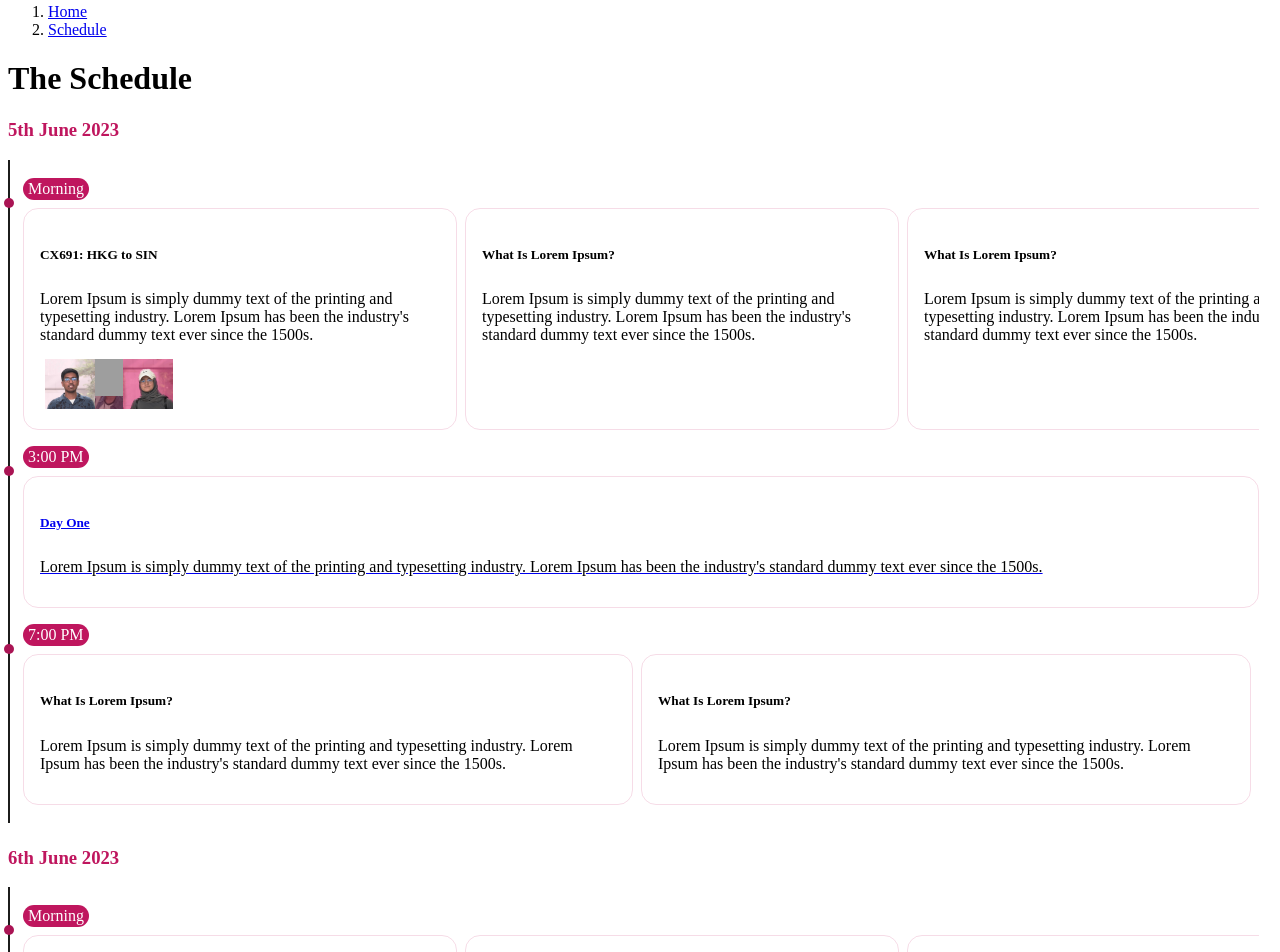
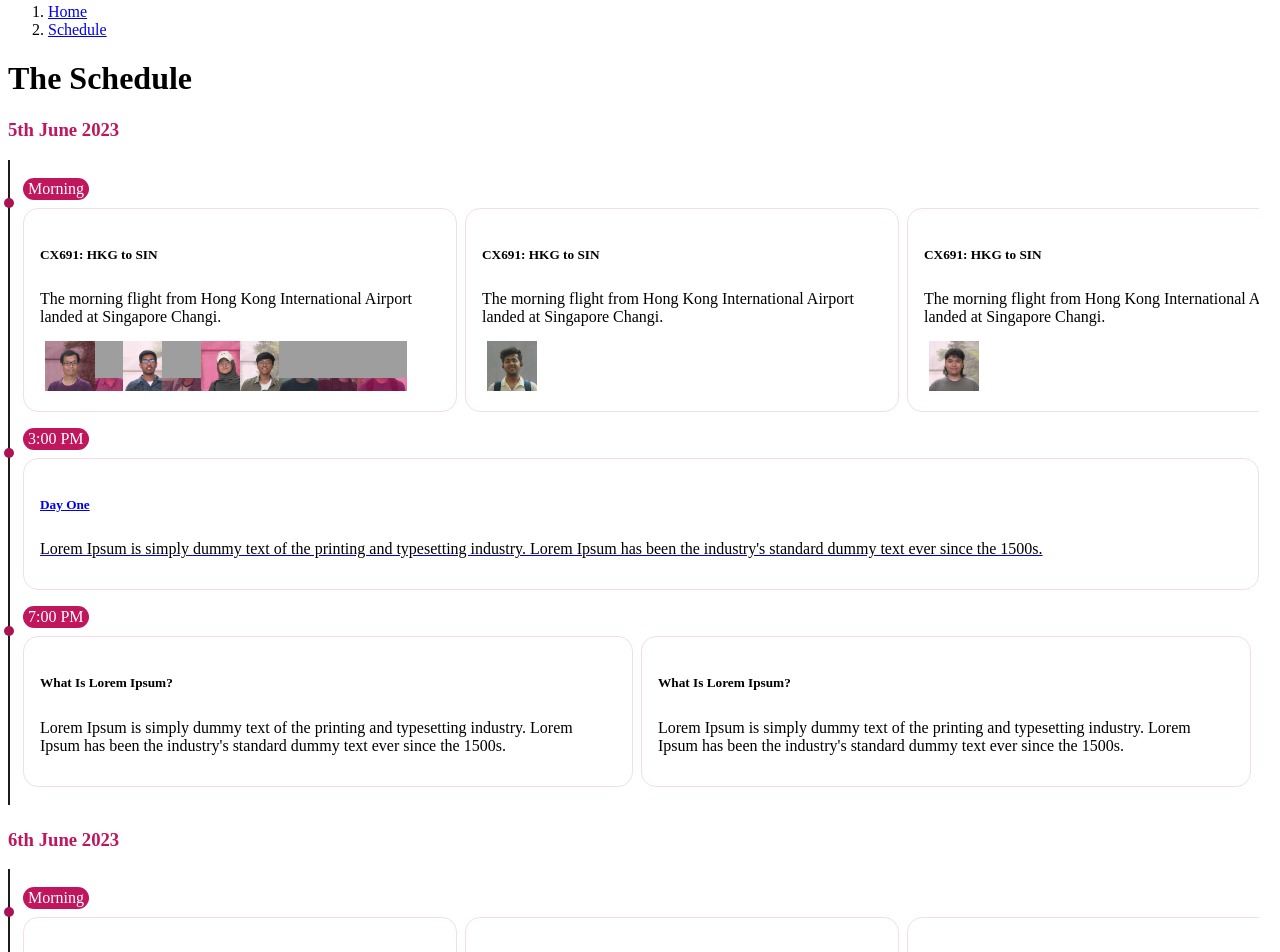
Before and after one commit to H11Maitree/SGVisit, a Jekyll site: the page built from schedule.html, in a window 1280 px wide. Shown: the part 797-1749 px from the top of the page. Built offline with Jekyll 4.4.1, drawn with Linux system fonts in a browser that asks for light colours; a script that is not in the unit is left out; grey boxes are pictures that could not be loaded.

Commit message:
add _include/schedule_user.html

```diff
--- /dev/null
+++ b/_includes/schedule_user.html
@@ -0,0 +1,99 @@
+{% if include.user == 'WHL' %}
+<div class=" portraitPhoto">
+							<img loading="lazy" src="/SGVisit/assets/img/portraitPhotos/MAT04206B1.jpg"
+								class="img-fluid rounded-circle block lg:hidden" alt="">
+							<img loading="lazy" src="/SGVisit/assets/img/portraitPhotos/MAT04206C.png"
+								class="img-fluid rounded-circle block lg:hidden" alt="">
+						</div>
+{% elsif include.user == 'KCL' %}
+<div class=" portraitPhoto">
+							<img loading="lazy" src="/SGVisit/assets/img/portraitPhotos/MAT04286B2.jpg"
+								class="img-fluid rounded-circle block lg:hidden" alt="">
+							<img loading="lazy" src="/SGVisit/assets/img/portraitPhotos/MAT04286C.png"
+								class="img-fluid rounded-circle block lg:hidden" alt="">
+						</div>
+{% elsif include.user == 'QTA' %}
+<div class=" portraitPhoto">
+							<img loading="lazy" src="/SGVisit/assets/img/portraitPhotos/MAT04200B3.jpg"
+								class="img-fluid rounded-circle block lg:hidden" alt="">
+							<img loading="lazy" src="/SGVisit/assets/img/portraitPhotos/MAT04200C.png"
+								class="img-fluid rounded-circle block lg:hidden" alt="">
+						</div>
+{% elsif include.user == 'LA' %}
+<div class=" portraitPhoto">
+							<img loading="lazy" src="/SGVisit/assets/img/portraitPhotos/MAT04358B4.jpg"
+								class="img-fluid rounded-circle block lg:hidden" alt="">
+							<img loading="lazy" src="/SGVisit/assets/img/portraitPhotos/MAT04358C.png"
+								class="img-fluid rounded-circle block lg:hidden" alt="">
+						</div>
+{% elsif include.user == 'HB' %}
+<div class=" portraitPhoto">
+							<img loading="lazy" src="/SGVisit/assets/img/portraitPhotos/MAT04134B1.jpg"
+								class="img-fluid rounded-circle block lg:hidden" alt="">
+							<img loading="lazy" src="/SGVisit/assets/img/portraitPhotos/MAT04134C.png"
+								class="img-fluid rounded-circle block lg:hidden" alt="">
+						</div>
+{% elsif include.user == 'LBH' %}
+<div class=" portraitPhoto">
+							<img loading="lazy" src="/SGVisit/assets/img/portraitPhotos/MAT04172B2.jpg"
+								class="img-fluid rounded-circle block lg:hidden" alt="">
+							<img loading="lazy" src="/SGVisit/assets/img/portraitPhotos/MAT04172C.png"
+								class="img-fluid rounded-circle block lg:hidden" alt="">
+						</div>
+{% elsif include.user == 'MH' %}
+<div class=" portraitPhoto">
+							<img loading="lazy" src="/SGVisit/assets/img/portraitPhotos/MAT04283B3.jpg"
+								class="img-fluid rounded-circle block lg:hidden" alt="">
+							<img loading="lazy" src="/SGVisit/assets/img/portraitPhotos/MAT04283C.png"
+								class="img-fluid rounded-circle block lg:hidden" alt="">
+						</div>
+{% elsif include.user == 'KJ' %}
+<div class=" portraitPhoto">
+							<img loading="lazy" src="/SGVisit/assets/img/portraitPhotos/MAT04073B4.jpg"
+								class="img-fluid rounded-circle block lg:hidden" alt="">
+							<img loading="lazy" src="/SGVisit/assets/img/portraitPhotos/MAT04073C.png"
+								class="img-fluid rounded-circle block lg:hidden" alt="">
+						</div>
+{% elsif include.user == 'ML' %}
+<div class=" portraitPhoto">
+							<img loading="lazy" src="/SGVisit/assets/img/portraitPhotos/MAT04159B1.jpg"
+								class="img-fluid rounded-circle block lg:hidden" alt="">
+							<img loading="lazy" src="/SGVisit/assets/img/portraitPhotos/MAT04159C.png"
+								class="img-fluid rounded-circle block lg:hidden" alt="">
+						</div>
+{% elsif include.user == 'THL' %}
+<div class=" portraitPhoto">
+							<img loading="lazy" src="/SGVisit/assets/img/portraitPhotos/MAT03171B2.jpg"
+								class="img-fluid rounded-circle block lg:hidden" alt="">
+							<img loading="lazy" src="/SGVisit/assets/img/portraitPhotos/MAT03171C.png"
+								class="img-fluid rounded-circle block lg:hidden" alt="">
+						</div>
+{% elsif include.user == 'HWL' %}
+<div class=" portraitPhoto">
+							<img loading="lazy" src="/SGVisit/assets/img/portraitPhotos/MAT04261B3.jpg"
+								class="img-fluid rounded-circle block lg:hidden" alt="">
+							<img loading="lazy" src="/SGVisit/assets/img/portraitPhotos/MAT04261C.png"
+								class="img-fluid rounded-circle block lg:hidden" alt="">
+						</div>
+{% elsif include.user == 'NT' %}
+<div class=" portraitPhoto">
+							<img loading="lazy" src="/SGVisit/assets/img/portraitPhotos/MAT04158B4.jpg"
+								class="img-fluid rounded-circle block lg:hidden" alt="">
+							<img loading="lazy" src="/SGVisit/assets/img/portraitPhotos/MAT04158C.png"
+								class="img-fluid rounded-circle block lg:hidden" alt="">
+						</div>
+{% elsif include.user == 'JX' %}
+<div class=" portraitPhoto">
+							<img loading="lazy" src="/SGVisit/assets/img/portraitPhotos/MAT04233B1.jpg"
+								class="img-fluid rounded-circle block lg:hidden" alt="">
+							<img loading="lazy" src="/SGVisit/assets/img/portraitPhotos/MAT04233C.png"
+								class="img-fluid rounded-circle block lg:hidden" alt="">
+						</div>
+{% elsif include.user == 'CWY' %}
+<div class=" portraitPhoto">
+							<img loading="lazy" src="/SGVisit/assets/img/portraitPhotos/MAT04177B2.jpg"
+								class="img-fluid rounded-circle block lg:hidden" alt="">
+							<img loading="lazy" src="/SGVisit/assets/img/portraitPhotos/MAT04177C.png"
+								class="img-fluid rounded-circle block lg:hidden" alt="">
+						</div>
+{% endif %}
--- a/schedule.html
+++ b/schedule.html
@@ -29,7 +29,7 @@ title: The Schedule
 		margin-bottom: 0.5rem;
 	}
 
-	.timeline ul li .content p {
+	.timeline ul li .card p {
 		padding: 5px 0px 15px 0px;
 	}
 
@@ -45,7 +45,7 @@ title: The Schedule
 		transition: .5s;
 	}
 
-	.timeline ul li .content.hoverable:hover {
+	.timeline ul li .card.hoverable:hover {
 		background-color: #fddbe3;
 	}
 
@@ -62,30 +62,30 @@ title: The Schedule
 
 	}
 
-	.content p {
+	.card p {
 		margin-bottom: 0rem;
 	}
 
-	.scrolling-wrapper {
-
-	}
+	.scrolling-wrapper {}
 
 	.scrolling-wrapper {
 		display: flex;
 		flex-wrap: nowrap;
 		overflow-x: scroll;
-    	-webkit-overflow-scrolling: touch;  /* add this line */
+		-webkit-overflow-scrolling: touch;
+		/* add this line */
 		scroll-snap-type: x mandatory;
 
 	}
-		.scrolling-wrapper .content {
+
+	.scrolling-wrapper .card {
 		display: inline-block;
 		min-width: min(400px, 90%);
 		margin-right: 0.5rem;
 		scroll-snap-align: start;
 	}
 
-	.content {
+	.card {
 		padding: 1rem;
 		border-radius: 15px;
 		border: 1px solid #bf165f26;
@@ -139,13 +139,17 @@ title: The Schedule
 		max-height: none;
 		max-width: none;
 	}
+
 	.participants .portraitPhoto {
-    margin-inline-end: -15px;  /* adjust as needed */
+		margin-inline-end: -15px;
+		/* adjust as needed */
 	}
+
 	.participants .portraitPhoto:first-child {
 		z-index: 1;
 	}
-.participants{
+
+	.participants {
 		padding-right: 1rem;
 	}
 </style>
@@ -155,51 +159,79 @@ title: The Schedule
 		<li>
 			<span>Morning</span>
 			<div class="scrolling-wrapper">
-				<div class="content">
+				<div class="card">
 					<h5>CX691: HKG to SIN</h5>
 					<p>
-						Lorem Ipsum is simply dummy text of the printing and typesetting industry. Lorem Ipsum has been
-						the industry's standard dummy text ever since the 1500s.
+
+						The morning flight from Hong Kong International Airport landed at Singapore Changi.
 					</p>
 					<div class="participants">
-						<div class=" portraitPhoto">
-							<img loading="lazy" src="/SGVisit/assets/img/portraitPhotos/MAT04200B3.jpg"
-								class="img-fluid rounded-circle block lg:hidden" alt="">
-							<img loading="lazy" src="/SGVisit/assets/img/portraitPhotos/MAT04200C.png"
-								class="img-fluid rounded-circle block lg:hidden" alt="">
-						</div>
-						<div class="portraitPhoto">
-							<img loading="lazy" src="/SGVisit/assets/img/portraitPhotos/MAT04134B1.jpg"
-								class="img-fluid rounded-circle block lg:hidden" alt="">
-							<img loading="lazy" src="/SGVisit/assets/img/portraitPhotos/MAT04134C.png"
-								class="img-fluid rounded-circle block lg:hidden" alt="">
-						</div>
-						<div class="portraitPhoto">
-							<img loading="lazy" src="/SGVisit/assets/img/portraitPhotos/MAT04172B2.jpg"
-								class="img-fluid rounded-circle block lg:hidden" alt="">
-							<img loading="lazy" src="/SGVisit/assets/img/portraitPhotos/MAT04172C.png"
-								class="img-fluid rounded-circle block lg:hidden" alt="">
-						</div>
-
-
+						{% include schedule_user.html user="WHL" %}
+						{% include schedule_user.html user="KCL" %}
+						{% include schedule_user.html user="QTA" %}
+						{% include schedule_user.html user="HB" %}
+						{% include schedule_user.html user="LBH" %}
+						{% include schedule_user.html user="HWL" %}
+						{% include schedule_user.html user="NT" %}
+						{% include schedule_user.html user="JX" %}
+						{% include schedule_user.html user="CWY" %}
 					</div>
 
 				</div>
-				<div class="content">
-					<h5>What Is Lorem Ipsum?</h5>
+				<div class="card">
+					<h5>CX691: HKG to SIN</h5>
 					<p>
-						Lorem Ipsum is simply dummy text of the printing and typesetting industry. Lorem Ipsum has
-						been
-						the industry's standard dummy text ever since the 1500s.
+
+						The morning flight from Hong Kong International Airport landed at Singapore Changi.
 					</p>
+					<div class="participants">
+						{% include schedule_user.html user="LA" %}
 					</div>
-				<div class="content">
-					<h5>What Is Lorem Ipsum?</h5>
+
+				</div>
+				<div class="card">
+					<h5>CX691: HKG to SIN</h5>
 					<p>
-						Lorem Ipsum is simply dummy text of the printing and typesetting industry. Lorem Ipsum has
-						been
-						the industry's standard dummy text ever since the 1500s.
+
+						The morning flight from Hong Kong International Airport landed at Singapore Changi.
 					</p>
+					<div class="participants">
+						{% include schedule_user.html user="MH" %}
+					</div>
+
+				</div>
+				<div class="card">
+					<h5>CX691: HKG to SIN</h5>
+					<p>
+
+						The morning flight from Hong Kong International Airport landed at Singapore Changi.
+					</p>
+					<div class="participants">
+						{% include schedule_user.html user="KJ" %}
+					</div>
+
+				</div>
+				<div class="card">
+					<h5>CX691: HKG to SIN</h5>
+					<p>
+
+						The morning flight from Hong Kong International Airport landed at Singapore Changi.
+					</p>
+					<div class="participants">
+						{% include schedule_user.html user="ML" %}
+					</div>
+
+				</div>
+				<div class="card">
+					<h5>CX691: HKG to SIN</h5>
+					<p>
+
+						The morning flight from Hong Kong International Airport landed at Singapore Changi.
+					</p>
+					<div class="participants">
+						{% include schedule_user.html user="THL" %}
+					</div>
+
 				</div>
 			</div>
 		</li>
@@ -207,7 +239,7 @@ title: The Schedule
 			<span>3:00 PM</span>
 			<div class="">
 				<a href="{{ site.baseurl }}/a/2023/06/02/day-one.html">
-					<div class="content hoverable">
+					<div class="card hoverable">
 						<h5> Day One </h5>
 						<p>
 							Lorem Ipsum is simply dummy text of the printing and typesetting industry. Lorem Ipsum has
@@ -221,14 +253,14 @@ title: The Schedule
 		<li>
 			<span>7:00 PM</span>
 			<div class="scrolling-wrapper">
-				<div class="content">
+				<div class="card">
 					<h5>What Is Lorem Ipsum?</h5>
 					<p>
 						Lorem Ipsum is simply dummy text of the printing and typesetting industry. Lorem Ipsum has been
 						the industry's standard dummy text ever since the 1500s.
 					</p>
 				</div>
-				<div class="content">
+				<div class="card">
 					<h5>What Is Lorem Ipsum?</h5>
 					<p>
 						Lorem Ipsum is simply dummy text of the printing and typesetting industry. Lorem Ipsum has been
@@ -247,7 +279,7 @@ title: The Schedule
 		<li>
 			<span>Morning</span>
 			<div class="scrolling-wrapper">
-				<div class="content">
+				<div class="card">
 					<h5>CX691: HKG to SIN</h5>
 					<p>
 						Lorem Ipsum is simply dummy text of the printing and typesetting industry. Lorem Ipsum has been
@@ -331,7 +363,7 @@ title: The Schedule
 					</div>
 
 				</div>
-				<div class="content">
+				<div class="card">
 					<h5>What Is Lorem Ipsum?</h5>
 					<p>
 						Lorem Ipsum is simply dummy text of the printing and typesetting industry. Lorem Ipsum has
@@ -339,7 +371,7 @@ title: The Schedule
 						the industry's standard dummy text ever since the 1500s.
 					</p>
 				</div>
-				<div class="content">
+				<div class="card">
 					<h5>What Is Lorem Ipsum?</h5>
 					<p>
 						Lorem Ipsum is simply dummy text of the printing and typesetting industry. Lorem Ipsum has
@@ -353,7 +385,7 @@ title: The Schedule
 			<span>3:00 PM</span>
 			<div class="">
 				<a href="{{ site.baseurl }}/a/2023/06/02/day-one.html">
-					<div class="content hoverable">
+					<div class="card hoverable">
 						<h5> Day One </h5>
 						<p>
 							Lorem Ipsum is simply dummy text of the printing and typesetting industry. Lorem Ipsum has
@@ -367,14 +399,14 @@ title: The Schedule
 		<li>
 			<span>7:00 PM</span>
 			<div class="scrolling-wrapper">
-				<div class="content">
+				<div class="card">
 					<h5>What Is Lorem Ipsum?</h5>
 					<p>
 						Lorem Ipsum is simply dummy text of the printing and typesetting industry. Lorem Ipsum has been
 						the industry's standard dummy text ever since the 1500s.
 					</p>
 				</div>
-				<div class="content">
+				<div class="card">
 					<h5>What Is Lorem Ipsum?</h5>
 					<p>
 						Lorem Ipsum is simply dummy text of the printing and typesetting industry. Lorem Ipsum has been
```
Lines whose indentation alone changed are shown as unchanged.
